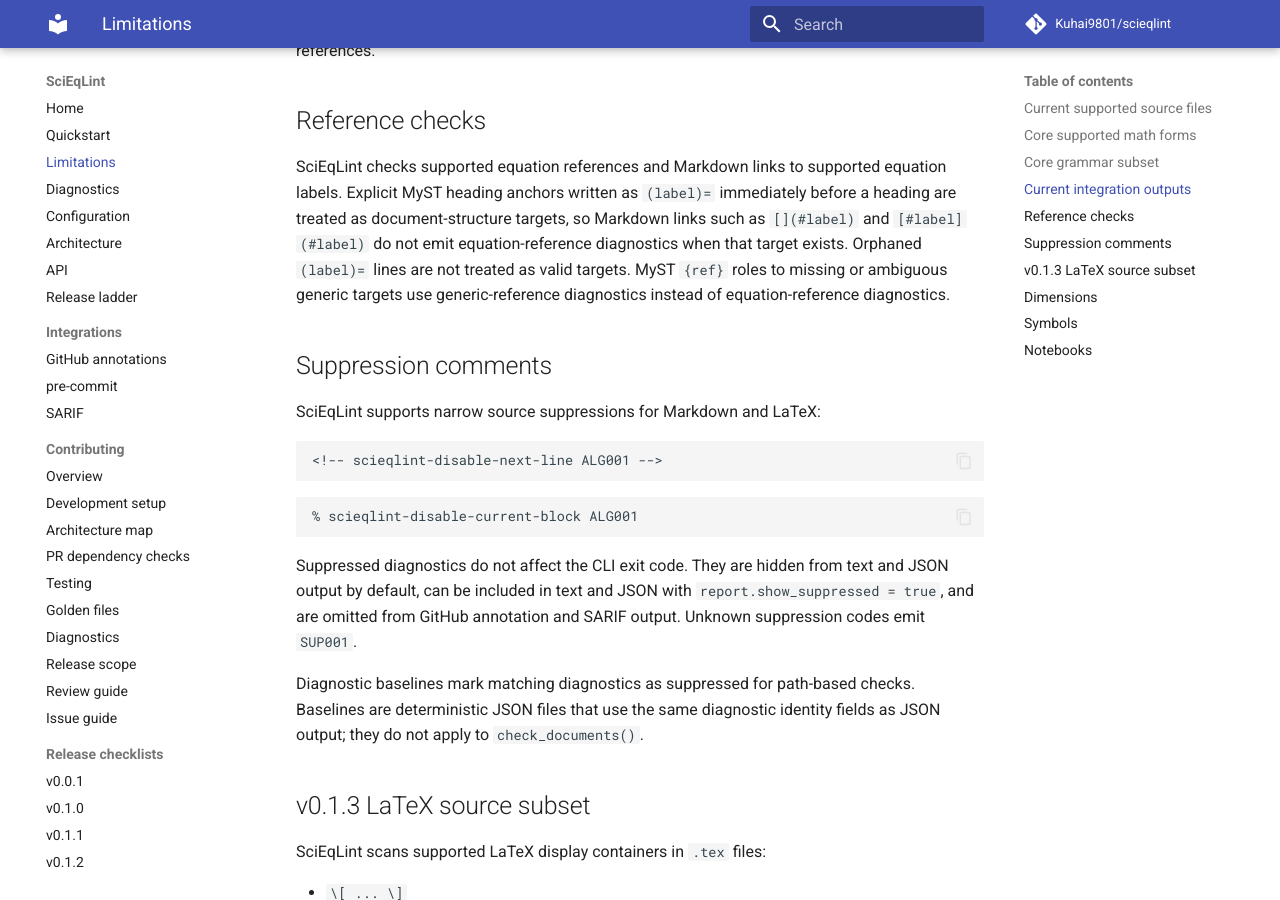
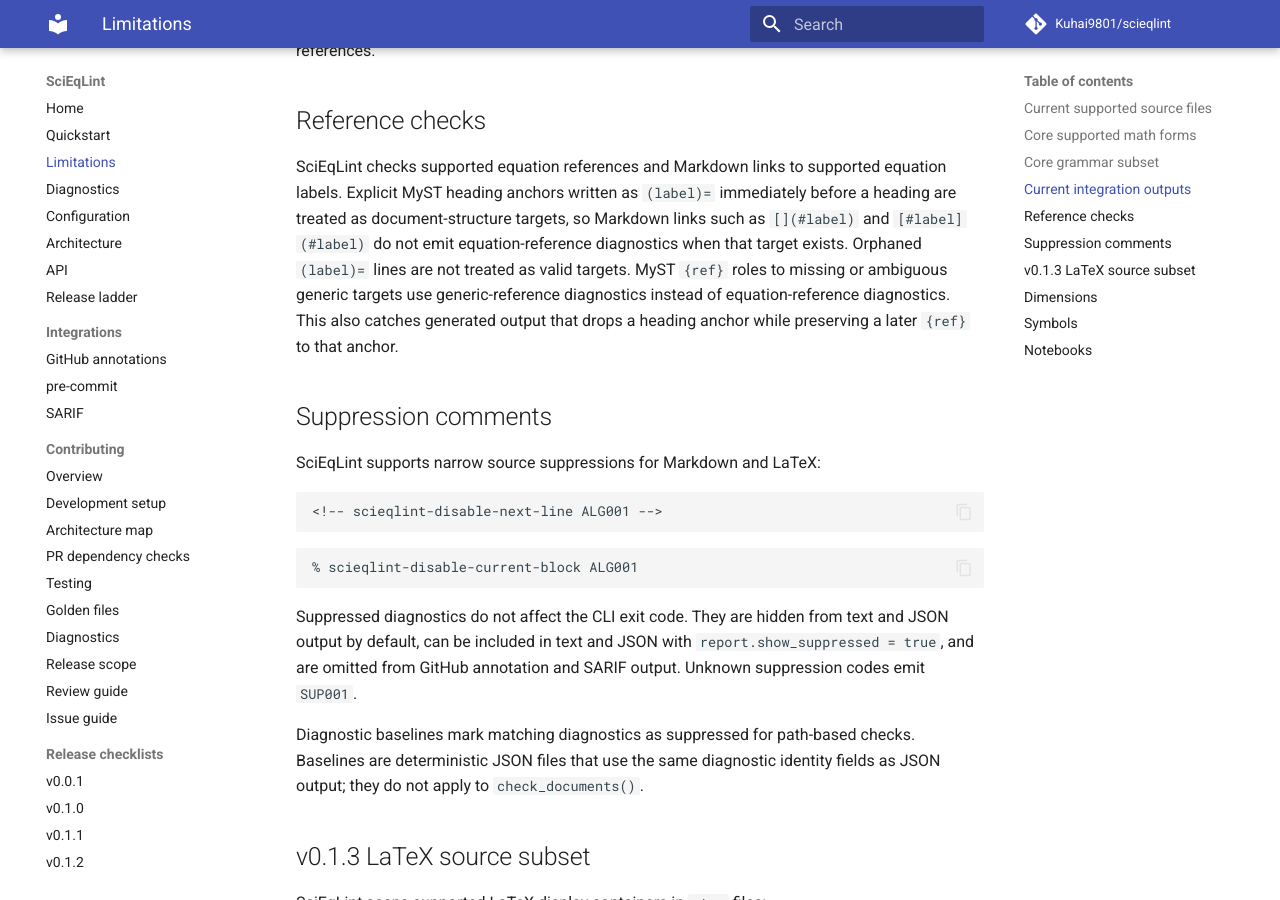
Before and after one commit to 1sgtpepper/scieqlint, an MkDocs documentation site: the page built from docs/limitations.md, in a window 1280 px wide and 900 px high, scrolled down 1929 px. Built offline with MkDocs 1.6.1 and Material for MkDocs 9.7.7, drawn with Linux system fonts in a browser that asks for light colours; comment, search, counter and statistics services are not loaded.

Commit message:
cover dropped MyST anchor refs

```diff
--- a/docs/limitations.md
+++ b/docs/limitations.md
@@ -70,7 +70,9 @@ before a heading are treated as document-structure targets, so Markdown links su
 as `[](#label)` and `[#label](#label)` do not emit equation-reference
 diagnostics when that target exists. Orphaned `(label)=` lines are not treated as
 valid targets. MyST `{ref}` roles to missing or ambiguous generic targets use
-generic-reference diagnostics instead of equation-reference diagnostics.
+generic-reference diagnostics instead of equation-reference diagnostics. This
+also catches generated output that drops a heading anchor while preserving a
+later `{ref}` to that anchor.
 
 ## Suppression comments
 
```
Also changed, not shown: 1 other file.
